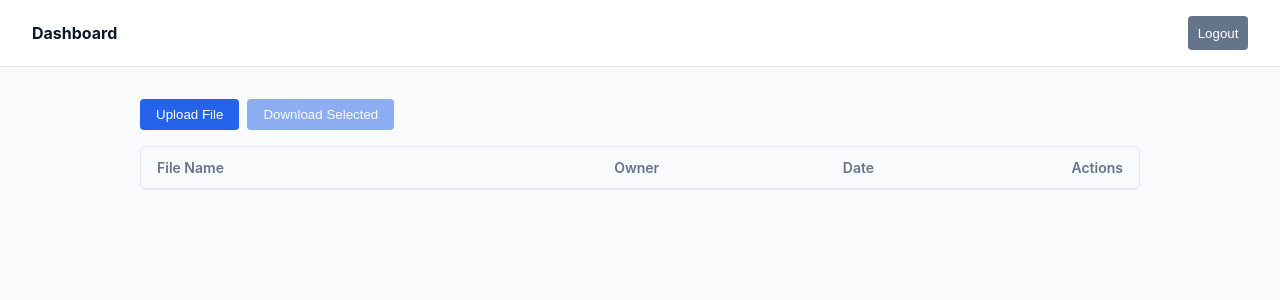
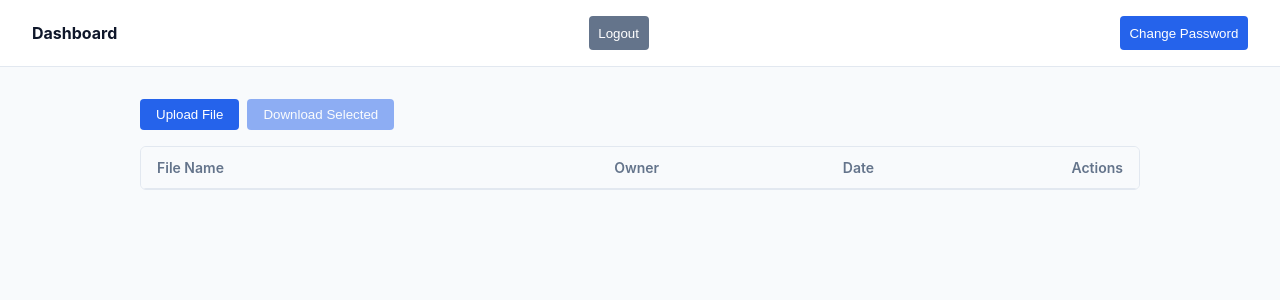
Before and after one commit to mariavai/CS419_secure-app, a Flask app: page /dashboard in a window 1280 px wide. Shown: the top 300 px of the page. Run offline with Flask 3, Linux system fonts and the light colour scheme; parts of the project's set-up code (start-up, migrations or seed data) failed here and were passed over.

Commit message:
added change password

```diff
--- a/app.py
+++ b/app.py
@@ -701,5 +701,40 @@ def deleteDocument():
 def dashboard():
     return render_template('dashboard.html')
 
+@app.route('/changePassword', methods=['POST'])
+@requireAuthentication
+def change_password():
+    data = request.get_json()
+    old_password = data.get("oldPassword")
+    new_password = data.get("newPassword")
+
+    username = g.user_id
+
+    with open("data/users.json", "r") as f:
+        users = json.load(f)
+
+    user = users.get(username)
+
+    # verify old password
+    if not bcrypt.checkpw(old_password.encode(), user["password_hash"].encode()):
+        return jsonify({"error": "Incorrect current password"}), 400
+
+    # validate new password strength
+    if not validatePassword(new_password):
+        return jsonify({"error": "Password does not meet requirements"}), 400
+
+    # hash new password
+    new_hash = bcrypt.hashpw(new_password.encode(), bcrypt.gensalt(12)).decode()
+
+    user["password_hash"] = new_hash
+
+    # save
+    with open("data/users.json", "w") as f:
+        json.dump(users, f, indent=4)
+
+    return jsonify({"success": True})
+
+
+
 if __name__ == '__main__':
     app.run(debug=True)
--- a/static/js/dashboard.js
+++ b/static/js/dashboard.js
@@ -152,3 +152,39 @@ function showToast(message, type = "success") {
         setTimeout(() => toast.remove(), 300);
     }, 2000);
 }
+function openPasswordModal() {
+    document.getElementById("password-modal").classList.remove("hidden");
+}
+
+function closePasswordModal() {
+    document.getElementById("password-modal").classList.add("hidden");
+}
+
+async function submitPasswordChange() {
+    const oldPass = document.getElementById("old-password").value;
+    const newPass = document.getElementById("new-password").value;
+    const confirmPass = document.getElementById("confirm-password").value;
+
+    if (newPass !== confirmPass) {
+        alert("New passwords do not match.");
+        return;
+    }
+
+    const res = await fetch("/changePassword", {
+        method: "POST",
+        headers: { "Content-Type": "application/json" },
+        body: JSON.stringify({
+            oldPassword: oldPass,
+            newPassword: newPass
+        })
+    });
+
+    const data = await res.json();
+
+    if (res.ok) {
+        alert("Password updated successfully.");
+        closePasswordModal();
+    } else {
+        alert(data.error || "Password update failed.");
+    }
+}
--- a/templates/dashboard.html
+++ b/templates/dashboard.html
@@ -9,6 +9,7 @@
     <header class="nav-header">
         <strong>Dashboard</strong>
         <button class="btn" style="width: auto; background: var(--text-muted);" onclick="logout()">Logout</button>
+        <button class="btn" style="width: auto;" onclick="openPasswordModal()">Change Password</button>
     </header>
 
     <main class="dashboard-container">
@@ -49,5 +50,25 @@
 
     <script src="/static/js/dashboard.js"></script>
     <div id="toast-container"></div>
+    <div id="password-modal" class="modal hidden">
+    <div class="modal-content">
+        <h3>Change Password</h3>
+
+        <label>Current Password</label>
+        <input type="password" id="old-password">
+
+        <label>New Password</label>
+        <input type="password" id="new-password">
+
+        <label>Confirm New Password</label>
+        <input type="password" id="confirm-password">
+
+        <div class="modal-actions">
+            <button class="btn" onclick="submitPasswordChange()">Update Password</button>
+            <button class="btn danger-btn" onclick="closePasswordModal()">Cancel</button>
+        </div>
+    </div>
+</div>
+
 </body>
 </html>
```
Also changed, not shown: static/css/style.css (+26 -0 lines).
